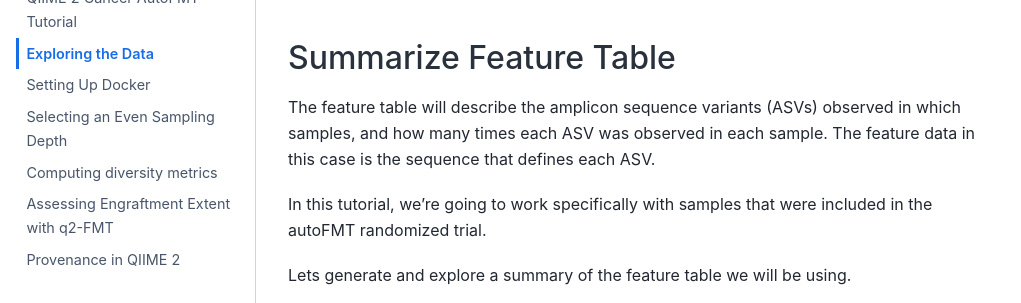
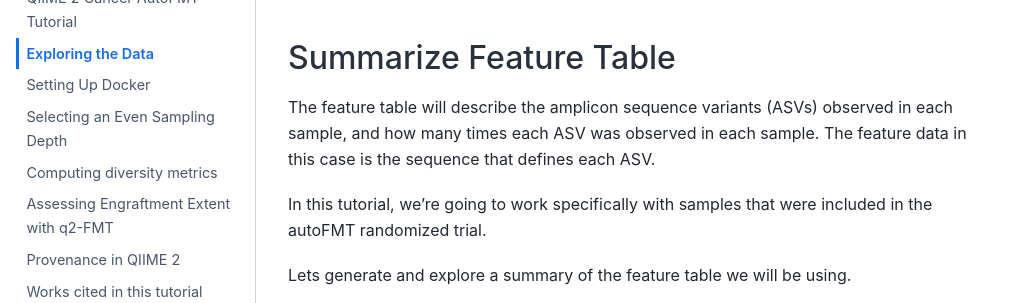
Before and after one commit to caporaso-lab/2024-q2-ITN-Workshop, a Jupyter Book: the page built from book/01-exploring-the-data.md, in a window 1280 px wide and 900 px high, scrolled down 622 px, cut to the strip 228-531 px from the top of the window. Shown: the whole strip, without its empty margins (0-1021 px from the left). Built offline with Jupyter Book 1.0.4 settings and Sphinx 7.4.7 and the Sphinx Book theme 1.1.4, drawn with Linux system fonts in a browser that asks for light colours.

Commit message:
Edits to the Provenance/Wrapping up section + other loose ends (#12)
* Added index page, removed intro page, edited exploring data

* set usage driver to galaxy for exploring data and other minor word changes

* minor

* section title + intial message change

* add journal to cite

* edit herman ref + one more index edit

* itn funding

* added works cited page, fixed a typo in exploring data

* edits to toc and first attempt to fix herman 2024 citation

* Generalized the question in provenance

* remove newlines

* added a note to provenance

---------

Co-authored-by: Chloe Herman <60228108+cherman2@users.noreply.github.com>

````diff
--- a/book/01-exploring-the-data.md
+++ b/book/01-exploring-the-data.md
@@ -58,7 +58,7 @@
 
 ## Summarize Feature Table
 
-The feature table will describe the amplicon sequence variants (ASVs) observed in which samples, and how many times each ASV was observed in each sample. The feature data in this case is the sequence that defines each ASV.
+The feature table will describe the amplicon sequence variants (ASVs) observed in each sample, and how many times each ASV was observed in each sample. The feature data in this case is the sequence that defines each ASV.
 
 In this tutorial, we're going to work specifically with samples that were
 included in the autoFMT randomized trial.
--- /dev/null
+++ b/book/07-works-cited.md
@@ -0,0 +1,4 @@
+# Works cited in this tutorial
+
+```{bibliography}
+```
--- a/book/_toc.yml
+++ b/book/_toc.yml
@@ -10,3 +10,4 @@
 - file: 04-diversity-metrics
 - file: 05-q2-fmt
 - file: 06-provenance
+- file: 07-works-cited
--- a/book/references.bib
+++ b/book/references.bib
@@ -461,6 +461,8 @@
   author = {Herman, Chloe and Barker, Bridget M. and Bartelli, Thais F. and Chandra, Vidhi and Krajmalnik-Brown, Rosa and Jewell, Mary and Li, Le and Liao, Chen and {McAllister}, Florencia and Nirmalkar, Khemlal and Xavier, Joao B. and Gregory Caporaso, J.},
   urldate = {2024-08-12},
   date = {2024-04-10},
+  month = apr,
+  year = 2024,
   pmid = {38659636},
   pmcid = {PMC11042410},
 }
````
Also changed, not shown: book/06-provenance.md (+8 -5 lines).
